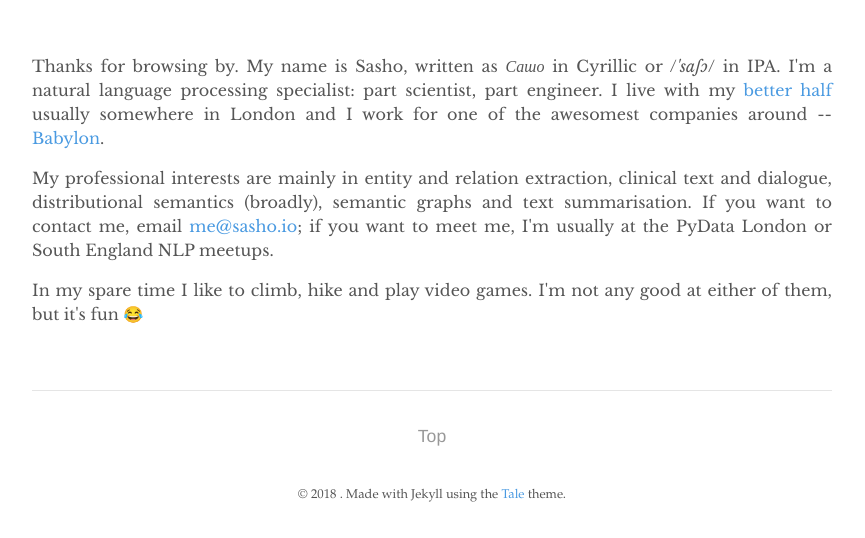
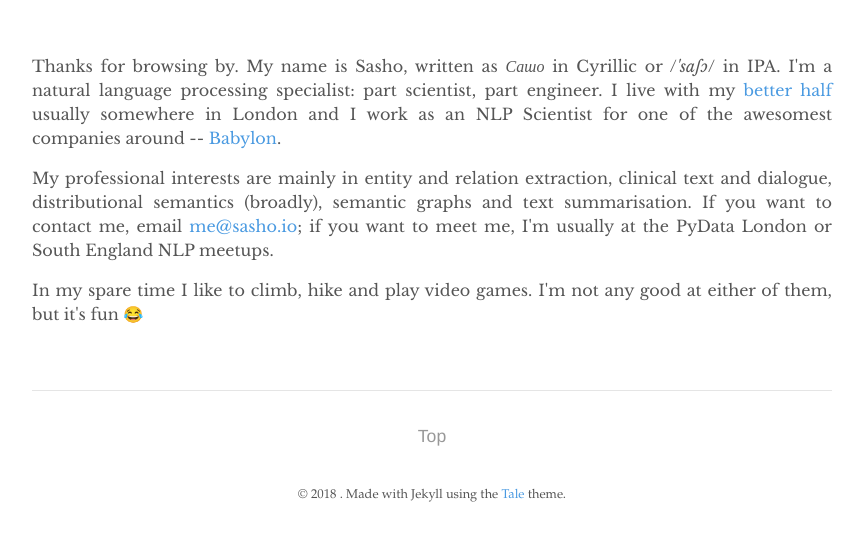
Before and after one commit to savkov/savkov.github.io, a Jekyll site: the page built from index.html, in a window 1280 px wide, cut to the strip 498-1036 px from the top of the page. Shown: the whole strip, without its empty margins (208-1073 px from the left). Built offline with Jekyll 4.4.1, drawn with Linux system fonts in a browser that asks for light colours; the list of posts is cut into pages by our own code.

Commit message:
new home

```diff
--- a/index.html
+++ b/index.html
@@ -9,7 +9,7 @@ permalink: /
 
 
 <p style="padding-top: 50px;">
-Thanks for browsing by. My name is Sasho, written as <i>Сашо</i> in Cyrillic or /<i>'saʃɔ</i>/ in IPA. I'm a natural language processing specialist: part scientist, part engineer. I live with my <a href="http://misspumpkin.co.uk/">better half</a> usually somewhere in London and I work for one of the awesomest companies around -- <a href="https://www.babylonhealth.com/">Babylon</a>.
+Thanks for browsing by. My name is Sasho, written as <i>Сашо</i> in Cyrillic or /<i>'saʃɔ</i>/ in IPA. I'm a natural language processing specialist: part scientist, part engineer. I live with my <a href="http://misspumpkin.co.uk/">better half</a> usually somewhere in London and I work as an NLP Scientist for one of the awesomest companies around -- <a href="https://www.babylonhealth.com/">Babylon</a>.
 </p>
 <p>
 My professional interests are mainly in entity and relation extraction, clinical text and dialogue, distributional semantics (broadly), semantic graphs and text summarisation. If you want to contact me, email <a href="mailto:me@sasho.io">me@sasho.io</a>; if you want to meet me, I'm usually at the PyData London or South England NLP meetups.
```
